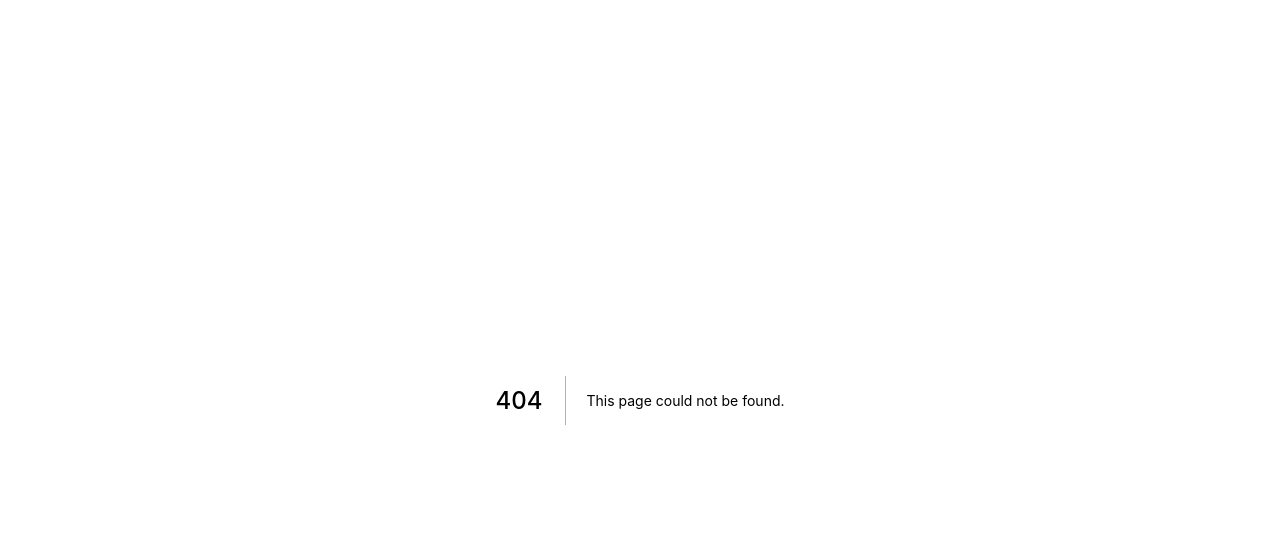
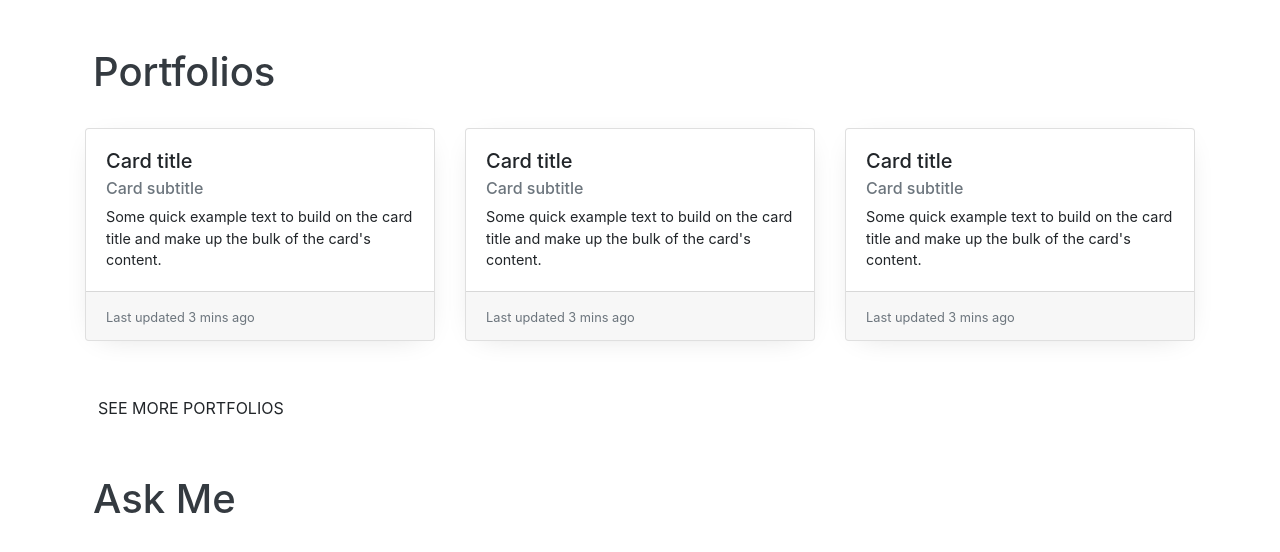
Before and after one commit to dannyzsea/javatechisland, a Next.js app: page /Portfolios in a window 1280 px wide. Before the commit this address had no page. Shown: the top 552 px of the page. Built offline with nearby package versions, Linux system fonts and the light colour scheme.

Commit message:
portfolio component

```diff
--- /dev/null
+++ b/pages/Portfolios.js
@@ -0,0 +1,73 @@
+
+
+const Portfolios=()=>{
+    return(
+    <div className="container"><section className="section-title">
+    <div className="px-2">
+      <div className="pt-5 pb-4">
+        <h1>Portfolios</h1>
+      </div>
+    </div>
+  </section>
+  <section className="pb-5">
+    <div className="row">
+      <div className="col-md-4">
+        <div className="card subtle-shadow no-border">
+          <div className="card-body">
+            <h5 className="card-title">Card title</h5>
+            <h6 className="card-subtitle mb-2 text-muted">Card subtitle</h6>
+            <p className="card-text fs-2">
+              Some quick example text to build on the card title and make up
+              the bulk of the card's content.
+            </p>
+          </div>
+          <div className="card-footer no-border">
+            <small className="text-muted">Last updated 3 mins ago</small>
+          </div>
+        </div>
+      </div>
+      <div className="col-md-4">
+        <div className="card subtle-shadow no-border">
+          <div className="card-body">
+            <h5 className="card-title">Card title</h5>
+            <h6 className="card-subtitle mb-2 text-muted">Card subtitle</h6>
+            <p className="card-text fs-2 ">
+              Some quick example text to build on the card title and make up
+              the bulk of the card's content.
+            </p>
+          </div>
+          <div className="card-footer no-border">
+            <small className="text-muted">Last updated 3 mins ago</small>
+          </div>
+        </div>
+      </div>
+      <div className="col-md-4">
+        <div className="card subtle-shadow no-border">
+          <div className="card-body">
+            <h5 className="card-title">Card title</h5>
+            <h6 className="card-subtitle mb-2 text-muted">Card subtitle</h6>
+            <p className="card-text fs-2 ">
+              Some quick example text to build on the card title and make up
+              the bulk of the card's content.
+            </p>
+          </div>
+          <div className="card-footer no-border">
+            <small className="text-muted">Last updated 3 mins ago</small>
+          </div>
+        </div>
+      </div>
+    </div>
+  </section>
+  <a href="" className="btn btn-main bg-blue ttu">
+    See More Portfolios
+  </a>
+  <section className="section-title">
+    <div className="px-2">
+      <div className="pt-5 pb-4">
+        <h1>Ask Me</h1>
+      </div>
+    </div>
+  </section>
+  </div>)
+}
+export default Portfolios;
```
